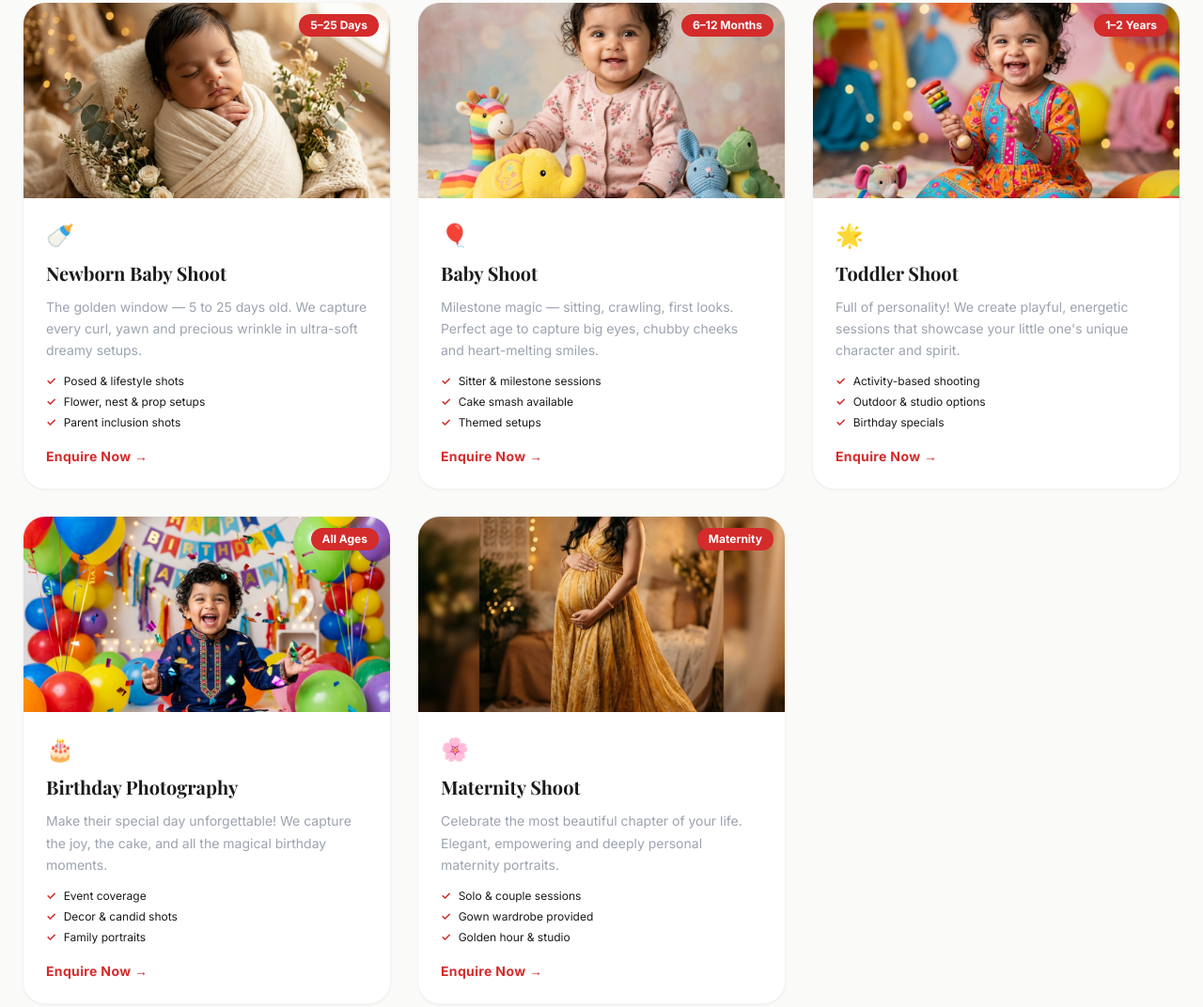
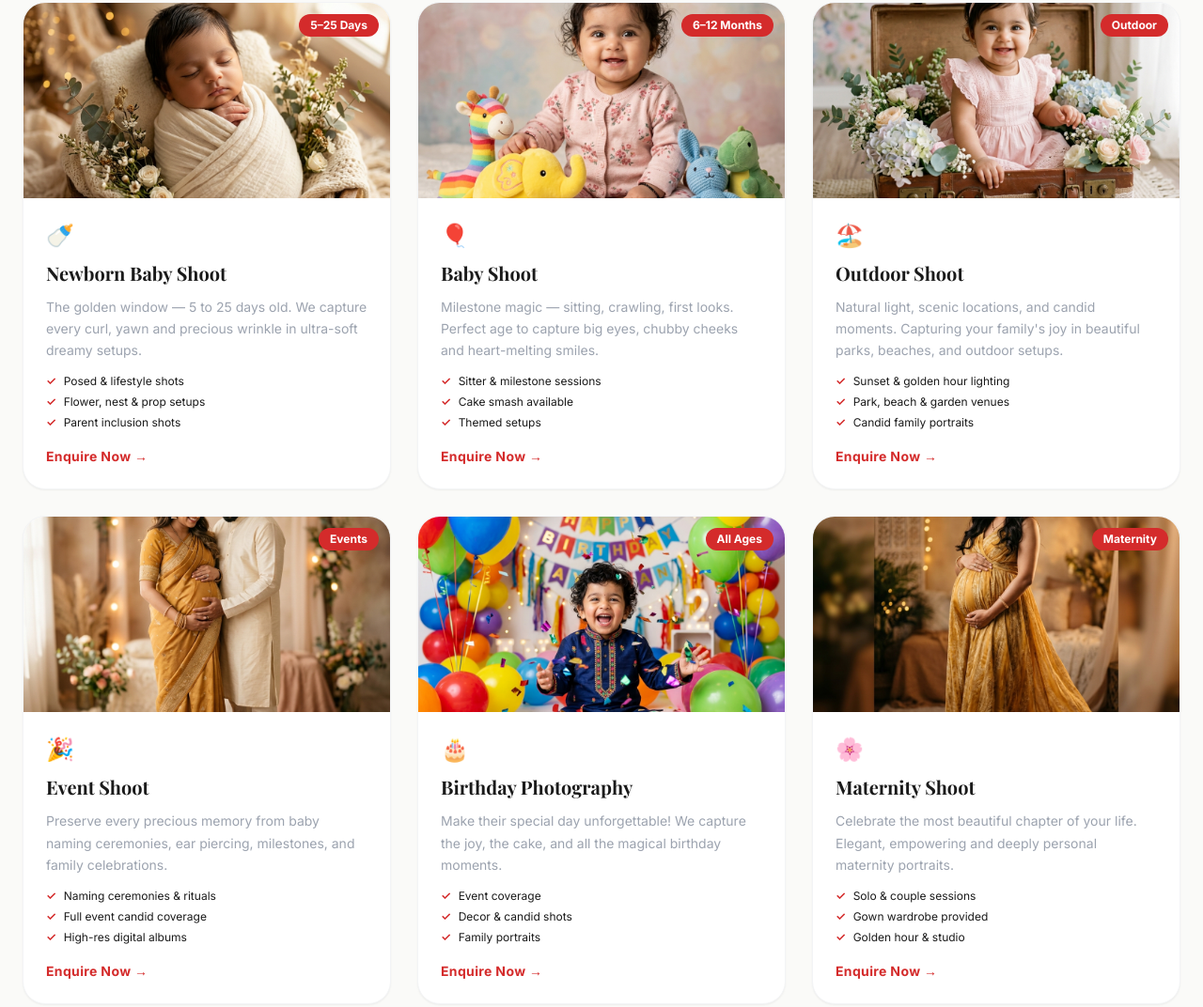
Before and after one commit to madanvinayagam/zapplestudio, a website: page index.html in a window 1280 px wide. Shown: the part 1109-2181 px from the top of the page at 94% size. Drawn offline with nearby package versions, Linux system fonts and the light colour scheme; a web font is replaced by a local one.

Commit message:
update the service section

```diff
--- a/index.html
+++ b/index.html
@@ -6,7 +6,7 @@
   <meta name="viewport" content="width=device-width, initial-scale=1.0" />
   <title>Zapple Studio | Newborn, Baby & Maternity Photography – Chennai</title>
   <meta name="description"
-    content="Zapple Studio – Professional newborn, baby, toddler and maternity photography studio in Chennai. Branches at Arumbakkam & Keelkatalai. Book your shoot today!" />
+    content="Zapple Studio – Professional newborn, baby, outdoor, event, birthday and maternity photography studio in Chennai. Branches at Arumbakkam & Keelkatalai. Book your shoot today!" />
   <meta name="keywords"
     content="newborn photography Chennai, baby photoshoot Chennai, maternity shoot Chennai, Zapple Studio, Arumbakkam, Keelkatalai" />
 
@@ -457,7 +457,7 @@
 
       <!-- Subtitle -->
       <p class="text-white/80 text-[clamp(0.9rem,2vw,1.1rem)] max-w-lg mb-9 leading-[1.7]">
-        Professional Newborn · Baby · Toddler · Maternity Photography<br />
+        Professional Newborn · Baby · Outdoor · Event · Maternity Photography<br />
         Arumbakkam & Keelkatalai, Chennai
       </p>
 
@@ -578,27 +578,51 @@
           </div>
         </div>
 
-        <!-- Toddler -->
-        <div id="service-toddler"
+        <!-- Outdoor Shoot -->
+        <div id="service-outdoor"
           class="bg-white rounded-3xl overflow-hidden border border-gray-100 shadow-sm hover:shadow-card-hover hover:-translate-y-2 hover:border-zapple-red transition-all duration-300 flex flex-col">
           <div class="relative h-52 overflow-hidden">
-            <img src="assets/toddler_shoot.png" alt="Toddler Shoot 1-2 years" loading="lazy"
+            <img src="assets/gallery6.png" alt="Outdoor Shoot" loading="lazy"
               class="w-full h-full object-cover hover:scale-105 transition-transform duration-500" />
-            <span class="absolute top-3 right-3 bg-zapple-red text-white text-xs font-bold px-3 py-1 rounded-full">1–2
-              Years</span>
+            <span class="absolute top-3 right-3 bg-zapple-red text-white text-xs font-bold px-3 py-1 rounded-full">Outdoor</span>
           </div>
           <div class="p-6 flex flex-col gap-2.5 flex-1">
-            <span class="text-2xl">🌟</span>
-            <h3 class="font-playfair text-xl font-bold text-charcoal">Toddler Shoot</h3>
-            <p class="text-gray-400 text-sm leading-[1.65] flex-1">Full of personality! We create playful, energetic
-              sessions that showcase your little one's unique character and spirit.</p>
+            <span class="text-2xl">🏖️</span>
+            <h3 class="font-playfair text-xl font-bold text-charcoal">Outdoor Shoot</h3>
+            <p class="text-gray-400 text-sm leading-[1.65] flex-1">Natural light, scenic locations, and candid moments. Capturing your family's joy in beautiful parks, beaches, and outdoor setups.</p>
             <ul class="flex flex-col gap-1.5 mt-1">
               <li class="flex items-center gap-2 text-xs text-charcoal"><span class="text-zapple-red font-bold">✓</span>
-                Activity-based shooting</li>
-              <li class="flex items-center gap-2 text-xs text-charcoal"><span class="text-zapple-red font-bold">✓</span>
-                Outdoor & studio options</li>
-              <li class="flex items-center gap-2 text-xs text-charcoal"><span class="text-zapple-red font-bold">✓</span>
-                Birthday specials</li>
+                Sunset & golden hour lighting</li>
+              <li class="flex items-center gap-2 text-xs text-charcoal"><span class="text-zapple-red font-bold">✓</span>
+                Park, beach & garden venues</li>
+              <li class="flex items-center gap-2 text-xs text-charcoal"><span class="text-zapple-red font-bold">✓</span>
+                Candid family portraits</li>
+            </ul>
+            <a href="#enquiry"
+              class="mt-2 text-zapple-red text-sm font-bold tracking-wide hover:tracking-widest transition-all duration-300">Enquire
+              Now →</a>
+          </div>
+        </div>
+
+        <!-- Event Shoot -->
+        <div id="service-event"
+          class="bg-white rounded-3xl overflow-hidden border border-gray-100 shadow-sm hover:shadow-card-hover hover:-translate-y-2 hover:border-zapple-red transition-all duration-300 flex flex-col">
+          <div class="relative h-52 overflow-hidden">
+            <img src="assets/gallery3.png" alt="Event Shoot" loading="lazy"
+              class="w-full h-full object-cover hover:scale-105 transition-transform duration-500" />
+            <span class="absolute top-3 right-3 bg-zapple-red text-white text-xs font-bold px-3 py-1 rounded-full">Events</span>
+          </div>
+          <div class="p-6 flex flex-col gap-2.5 flex-1">
+            <span class="text-2xl">🎉</span>
+            <h3 class="font-playfair text-xl font-bold text-charcoal">Event Shoot</h3>
+            <p class="text-gray-400 text-sm leading-[1.65] flex-1">Preserve every precious memory from baby naming ceremonies, ear piercing, milestones, and family celebrations.</p>
+            <ul class="flex flex-col gap-1.5 mt-1">
+              <li class="flex items-center gap-2 text-xs text-charcoal"><span class="text-zapple-red font-bold">✓</span>
+                Naming ceremonies & rituals</li>
+              <li class="flex items-center gap-2 text-xs text-charcoal"><span class="text-zapple-red font-bold">✓</span>
+                Full event candid coverage</li>
+              <li class="flex items-center gap-2 text-xs text-charcoal"><span class="text-zapple-red font-bold">✓</span>
+                High-res digital albums</li>
             </ul>
             <a href="#enquiry"
               class="mt-2 text-zapple-red text-sm font-bold tracking-wide hover:tracking-widest transition-all duration-300">Enquire
@@ -1273,10 +1297,10 @@
                   <option value="" disabled selected>Select shoot type</option>
                   <option value="newborn">🍼 Newborn Baby Shoot (5–25 days)</option>
                   <option value="baby">🎈 Baby Shoot (6–12 months)</option>
-                  <option value="toddler">🌟 Toddler Shoot (1–2 years)</option>
+                  <option value="outdoor">🏖️ Outdoor Shoot</option>
+                  <option value="event">🎉 Event Shoot (Naming, Ceremonies)</option>
                   <option value="birthday">🎂 Birthday Photography</option>
                   <option value="maternity">🌸 Maternity Shoot</option>
-                  <option value="outdoor">🏖️ Outdoor Shoot</option>
                   <option value="others">📷 Others</option>
                 </select>
               </div>
@@ -1380,7 +1404,9 @@
             <li><a href="#services" class="text-white/50 text-sm hover:text-white transition-colors duration-300">Baby
                 Shoot</a></li>
             <li><a href="#services"
-                class="text-white/50 text-sm hover:text-white transition-colors duration-300">Toddler Shoot</a></li>
+                class="text-white/50 text-sm hover:text-white transition-colors duration-300">Outdoor Shoot</a></li>
+            <li><a href="#services"
+                class="text-white/50 text-sm hover:text-white transition-colors duration-300">Event Shoot</a></li>
             <li><a href="#services"
                 class="text-white/50 text-sm hover:text-white transition-colors duration-300">Maternity Shoot</a></li>
           </ul>
@@ -1528,10 +1554,10 @@
                 <option value="" disabled selected>Select shoot type</option>
                 <option value="newborn">🍼 Newborn Baby Shoot (5–25 days)</option>
                 <option value="baby">🎈 Baby Shoot (6–12 months)</option>
-                <option value="toddler">🌟 Toddler Shoot (1–2 years)</option>
+                <option value="outdoor">🏖️ Outdoor Shoot</option>
+                <option value="event">🎉 Event Shoot (Naming, Ceremonies)</option>
                 <option value="birthday">🎂 Birthday Photography</option>
                 <option value="maternity">🌸 Maternity Shoot</option>
-                <option value="outdoor">🏖️ Outdoor Shoot</option>
                 <option value="others">📷 Others</option>
               </select>
             </div>
--- a/script.js
+++ b/script.js
@@ -65,7 +65,7 @@ document.addEventListener('DOMContentLoaded', () => {
 
   /* ---- SERVICE CARDS ENTRANCE ---- */
   const serviceCards = document.querySelectorAll(
-    '#service-newborn, #service-baby, #service-toddler, #service-maternity'
+    '#service-newborn, #service-baby, #service-outdoor, #service-event, #service-birthday, #service-maternity'
   );
   const cardObserver = new IntersectionObserver((entries) => {
     entries.forEach((entry, i) => {
```
